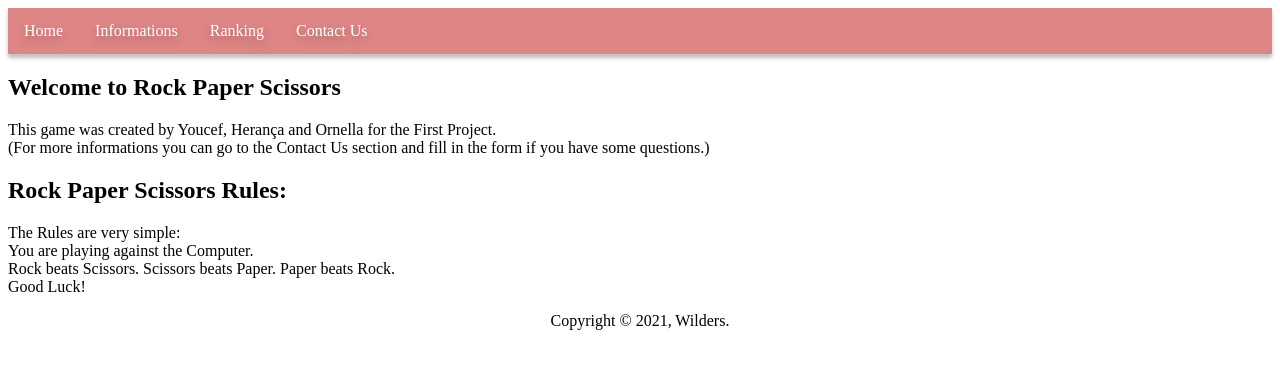
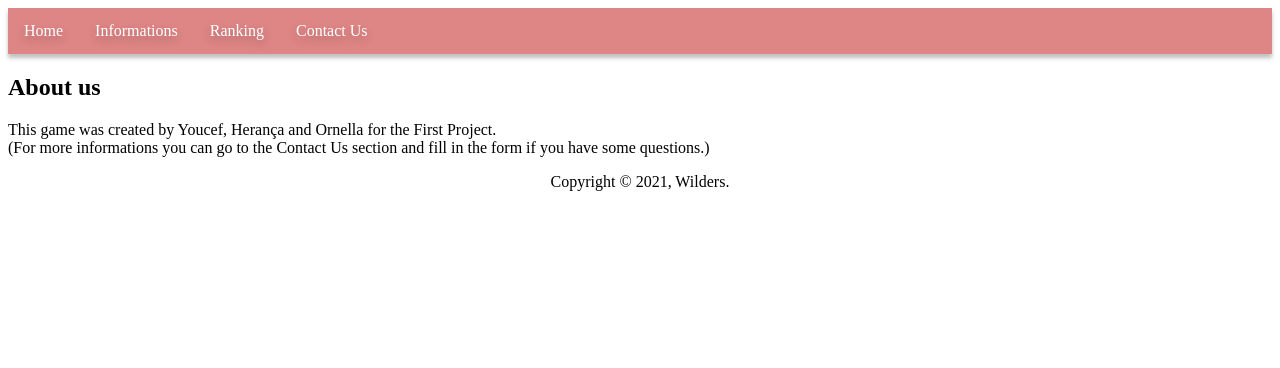
Before and after one commit to Herelius/Wilders, a website built with Parcel: page info.html in a window 1280 px wide. Built offline with nearby package versions, Linux system fonts and the light colour scheme.

Commit message:
Add files via upload

```diff
--- a/info.html
+++ b/info.html
@@ -22,13 +22,8 @@
       </header>
 
       <div id="welcome">
-        <h2>Welcome to Rock Paper Scissors</h2>
+        <h2>About us</h2>
         <p>This game was created by Youcef, Herança and Ornella for the First Project. <br/>(For more informations you can go to the Contact Us section and fill in the form if you have some questions.)</p>
-      </div>
-
-      <div id="rules">
-        <h2>Rock Paper Scissors Rules:</h2>
-        <p>The Rules are very simple: <br/> You are playing against the Computer. <br/>Rock beats Scissors. Scissors beats Paper. Paper beats Rock. <br/> Good Luck!</p>
       </div>
 
       <footer>
```
Also changed, not shown: contact.html (+0 -3 lines).
